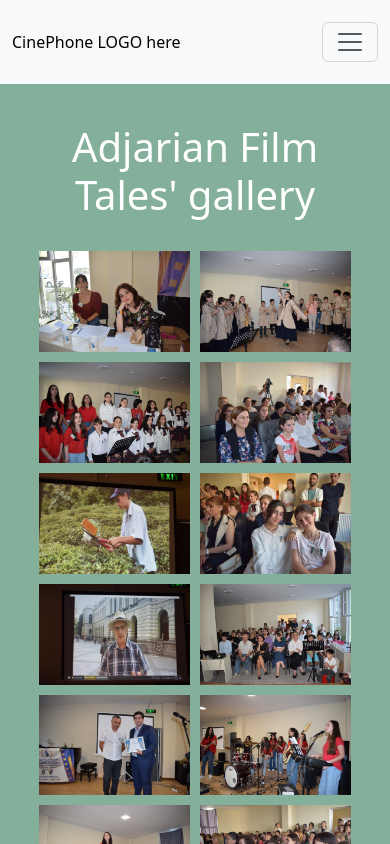
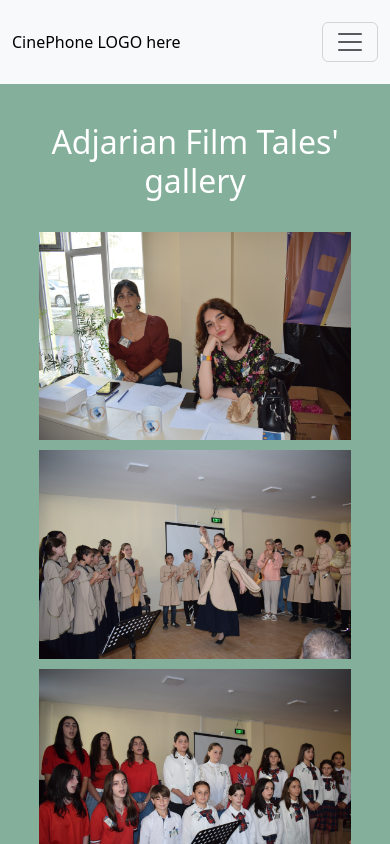
Before and after one commit to archiltavdgiridze/cinephone, a React (Create React App) app: page /gallery in a window 390 px wide. Shown: the top 844 px of the page. Built offline with nearby package versions, Linux system fonts and the light colour scheme.

Commit message:
Update Gallery component styles for mobile devices

```diff
--- a/src/components/Gallery/Gallery.scss
+++ b/src/components/Gallery/Gallery.scss
@@ -27,3 +27,14 @@
   height: 100%;
   object-fit: contain;
 }
+
+@media screen and (max-width: 768px) {
+  .gal_body {
+    h1 {
+      font-size: 2rem;
+    }
+  }
+  .gallery_images {
+    grid-template-columns: repeat(1, 1fr);
+  }
+}
```
